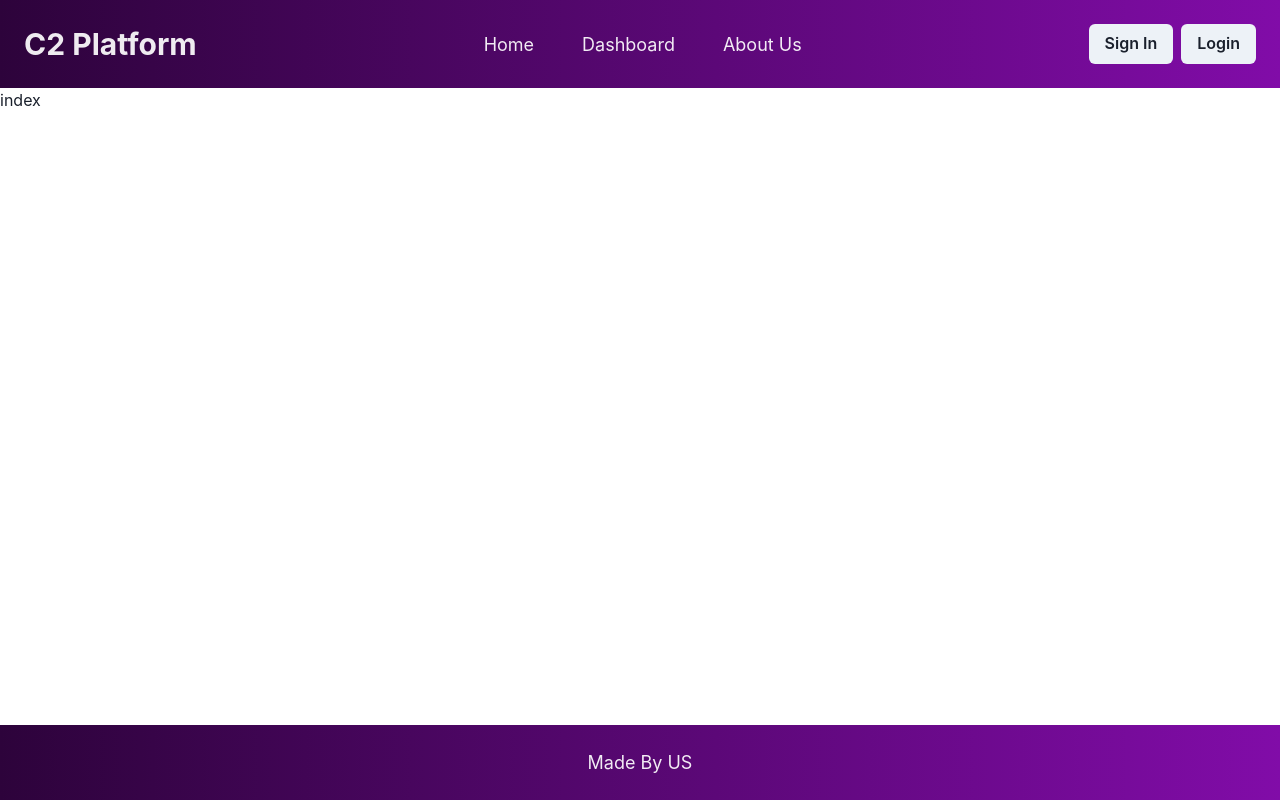
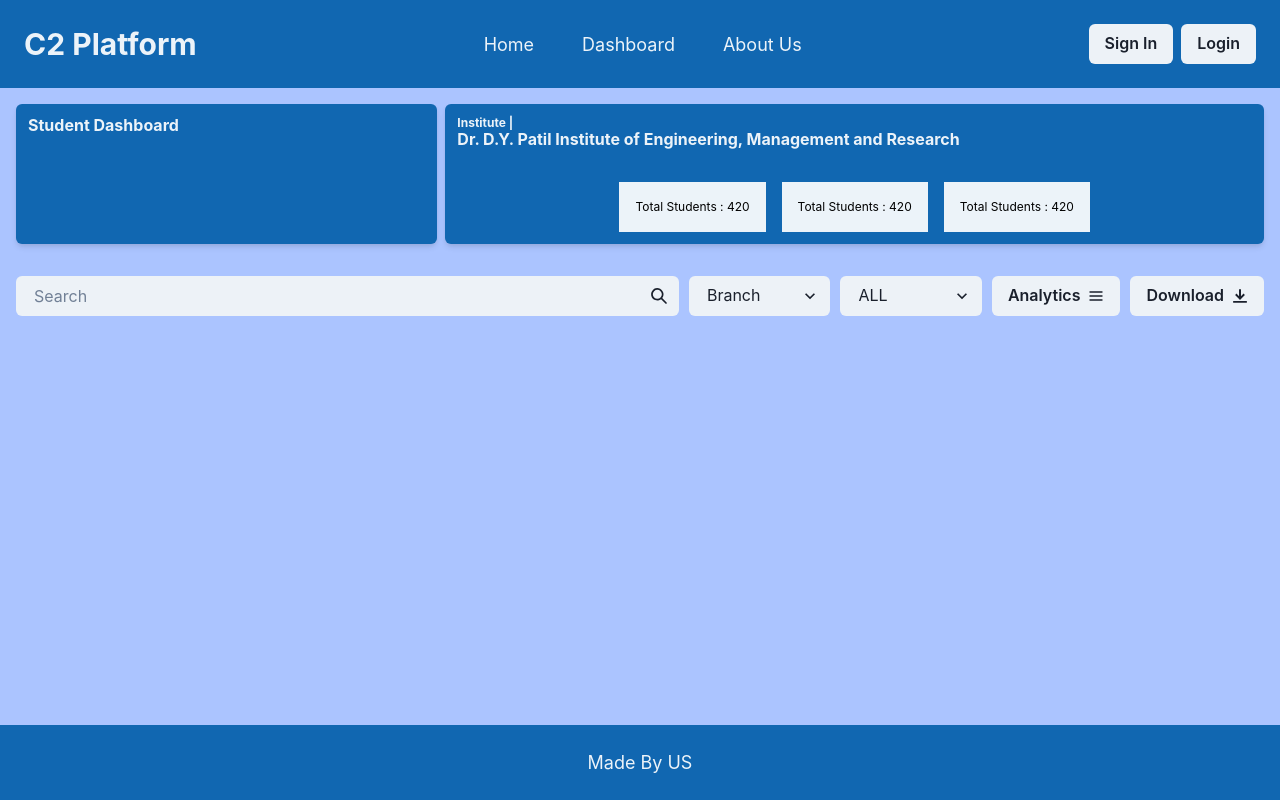
Before and after one commit to Omkar-Jawalkar/C2-platform-next, a Next.js app: page /dashboard in a window 1280 px wide. Built offline with nearby package versions, Linux system fonts and the light colour scheme.

Commit message:
Ranking-component-created

```diff
--- a/components/common/Footer.js
+++ b/components/common/Footer.js
@@ -9,7 +9,7 @@ const Footer = () => {
       width={"100%"}
       justifyContent={"center"}
       p={6}
-      bgGradient={"linear(to-r, #2D033B, #810CA8)"}
+      backgroundColor={"#1167b1"}
       spacing={6}
     >
       <Text color={"whiteAlpha.900"} fontSize={"lg"}>
--- a/components/common/Navbar.js
+++ b/components/common/Navbar.js
@@ -21,11 +21,7 @@ const MenuItem = ({ children, url, name }) => {
 
 const Navbar = () => {
   return (
-    <HStack
-      justifyContent={"space-between"}
-      p={6}
-      bgGradient="linear(to-r, #2D033B, #810CA8)"
-    >
+    <HStack justifyContent={"space-between"} p={6} backgroundColor={"#1167b1"}>
       <Heading color={"whiteAlpha.900"} size="lg">
         {" "}
         C2 Platform
--- a/package.json
+++ b/package.json
@@ -9,6 +9,7 @@
     "lint": "next lint"
   },
   "dependencies": {
+    "@chakra-ui/icons": "^2.0.17",
     "@chakra-ui/react": "^2.5.1",
     "@emotion/react": "^11.10.6",
     "@emotion/styled": "^11.10.6",
--- a/src/pages/_app.js
+++ b/src/pages/_app.js
@@ -8,7 +8,7 @@ export default function App({ Component, pageProps }) {
   return (
     <ChakraProvider>
       {" "}
-      <Box minH={"100vh"} position={"relative"}>
+      <Box backgroundColor={"#abc4ff"} minH={"100vh"} position={"relative"}>
         <Navbar />
         <Component {...pageProps} />
         <Footer />
--- /dev/null
+++ b/src/pages/dashboard/Ranking.js
@@ -0,0 +1,75 @@
+import React, { useState } from "react";
+import { useDisclosure } from "@chakra-ui/react";
+
+import {
+  Flex,
+  Button,
+  Select,
+  HStack,
+  Drawer,
+  DrawerBody,
+  DrawerFooter,
+  DrawerHeader,
+  DrawerOverlay,
+  DrawerContent,
+  DrawerCloseButton,
+  VStack,
+  Text,
+} from "@chakra-ui/react";
+import { DownloadIcon, HamburgerIcon } from "@chakra-ui/icons";
+import SearchBar from "@/pages/dashboard/SearchBar";
+
+const Ranking = () => {
+  const { isOpen, onOpen, onClose } = useDisclosure();
+
+  return (
+    <>
+      <Flex p={4}>
+        <Flex
+          width={"full"}
+          gap={"10px"}
+          direction={{ base: "column", md: "row" }}
+        >
+          <SearchBar name="Search" />
+          <Flex gap={"10px"}>
+            <Select variant="filled" placeholder="Branch">
+              {" "}
+              <option value="option1">Computer</option>
+              <option value="option2">IT</option>
+              <option value="option3">Mechanical</option>
+              <option value="option3">Civil</option>
+            </Select>
+            <Select variant="filled" placeholder="ALL">
+              {" "}
+              <option value="option1">GFG</option>
+              <option value="option2">LeetCode</option>
+              <option value="option3">HackerRank</option>
+              <option value="option3">Github</option>
+            </Select>
+          </Flex>
+          <Button onClick={onOpen} rightIcon={<HamburgerIcon />}>
+            Analytics
+          </Button>
+          <Button rightIcon={<DownloadIcon />}>Download</Button>
+        </Flex>
+
+        <Flex></Flex>
+      </Flex>
+
+      {/* This is a Drawer */}
+
+      <Drawer onClose={onClose} isOpen={isOpen} size={{ base: "sm", md: "md" }}>
+        <DrawerOverlay />
+        <DrawerContent>
+          <DrawerCloseButton />
+          <DrawerHeader>Pie Chart</DrawerHeader>
+          <DrawerBody>
+            <p>Some data regarding pie chart</p>
+          </DrawerBody>
+        </DrawerContent>
+      </Drawer>
+    </>
+  );
+};
+
+export default Ranking;
--- /dev/null
+++ b/src/pages/dashboard/SearchBar.js
@@ -0,0 +1,15 @@
+import React from "react";
+import { Input, InputGroup, InputRightElement } from "@chakra-ui/react";
+import { SearchIcon } from "@chakra-ui/icons";
+const SearchBar = ({ name }) => {
+  return (
+    <>
+      <InputGroup flex={1}>
+        <Input color={"black"} variant="filled" placeholder={name} />
+        <InputRightElement children={<SearchIcon />} />
+      </InputGroup>
+    </>
+  );
+};
+
+export default SearchBar;
--- a/src/pages/dashboard/index.js
+++ b/src/pages/dashboard/index.js
@@ -1,9 +1,80 @@
-import React from 'react'
+import React from "react";
+import {
+  Box,
+  Stack,
+  Flex,
+  Heading,
+  HStack,
+  VStack,
+  Text,
+} from "@chakra-ui/react";
+import Ranking from "./Ranking";
 
 const index = () => {
   return (
-    <div>index</div>
-  )
-}
+    <>
+      <Flex flexDirection={"column"}>
+        <Stack
+          direction={["column", "row"]}
+          alignItems={"stretch"}
+          flexDir={{ base: "column", md: "row" }}
+          p={4}
+          display={"flex"}
+        >
+          {" "}
+          <Box
+            color={"whiteAlpha.900"}
+            boxShadow="md"
+            rounded="md"
+            bg="#1167b1"
+            p={3}
+            flex={{ base: 1, md: 1 }}
+          >
+            <Heading fontSize={"md"}>Student Dashboard</Heading>
+          </Box>
+          <Stack
+            color={"whiteAlpha.900"}
+            boxShadow="md"
+            rounded="md"
+            p={3}
+            bg="#1167b1"
+            flex={{ base: 1, md: 2 }}
+            display={"flex"}
+            justifyContent={"flex-start"}
+          >
+            <Heading fontSize={"md"} mb={{ base: 2, lg: 6 }}>
+              <Text fontSize="xs">Institute | </Text>
+              Dr. D.Y. Patil Institute of Engineering, Management and Research{" "}
+            </Heading>
 
-export default index
+            <HStack justifyContent={"center"} spacing={4}>
+              <Box backgroundColor={"whiteAlpha.900"} p="4">
+                <Text color={"black"} fontSize="xs">
+                  {" "}
+                  Total Students : 420
+                </Text>
+              </Box>
+              <Box backgroundColor={"whiteAlpha.900"} p="4">
+                <Text color={"black"} fontSize="xs">
+                  {" "}
+                  Total Students : 420
+                </Text>
+              </Box>
+
+              <Box backgroundColor={"whiteAlpha.900"} p="4">
+                <Text color={"black"} fontSize="xs">
+                  {" "}
+                  Total Students : 420
+                </Text>
+              </Box>
+            </HStack>
+          </Stack>
+        </Stack>
+
+        <Ranking />
+      </Flex>
+    </>
+  );
+};
+
+export default index;
--- a/src/pages/index.js
+++ b/src/pages/index.js
@@ -8,5 +8,5 @@ import Footer from "../../components/common/Footer";
 const inter = Inter({ subsets: ["latin"] });
 
 export default function Home() {
-  return <>This is Home page</>;
+  return <>Local Page</>;
 }
```
Also changed, not shown: src/pages/dashboard/SelectButton.js (added, +9 -0 lines), 1 other file (tests, documents, lock files or other folders).
